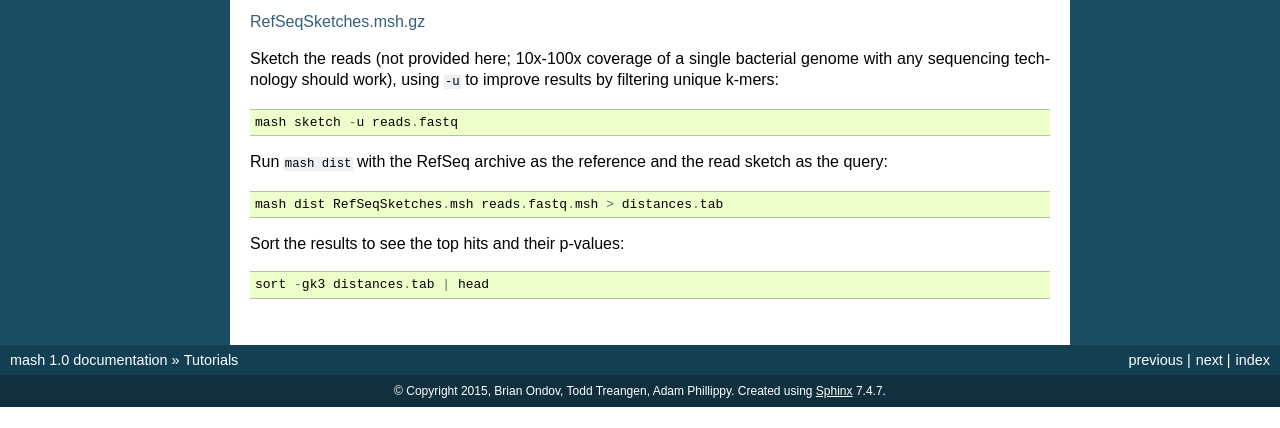
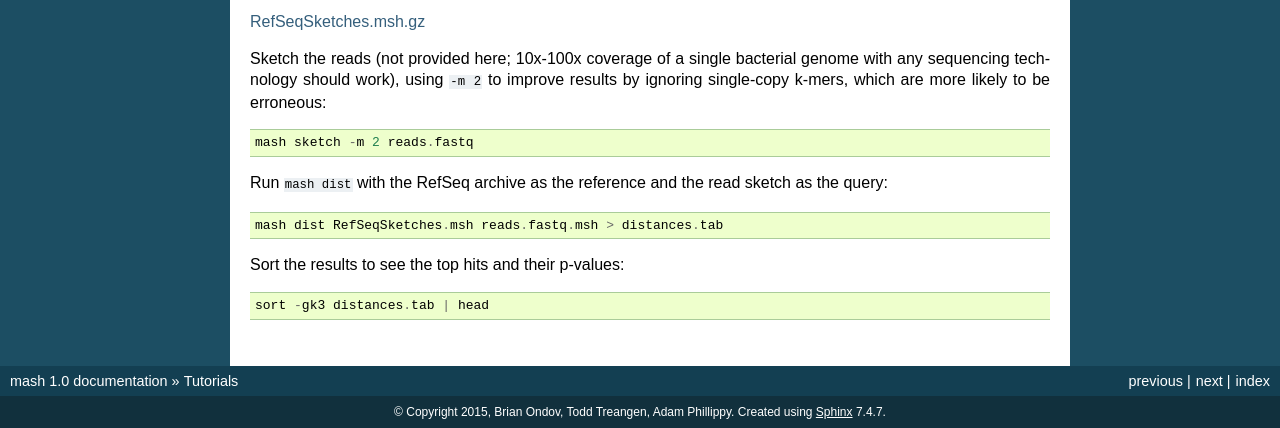
Before and after one commit to marbl/Mash, a Sphinx documentation site: the page built from doc/sphinx/tutorials.rst, in a window 1280 px wide and 900 px high, scrolled down 751 px, cut to the strip 472-900 px from the top of the window. Built offline with Sphinx 7.4.7, drawn with Linux system fonts in a browser that asks for light colours; before the commit the page ends 1630 px from its top, so only the background shows below that.

Commit message:
Switched old -u option to -m 2

```diff
--- a/doc/sphinx/tutorials.rst
+++ b/doc/sphinx/tutorials.rst
@@ -66,12 +66,12 @@ Download and gunzip the pre-sketched RefSeq archive:
 `RefSeqSketches.msh.gz <http://gembox.cbcb.umd.edu/mash/RefSeqSketches.msh.gz>`_
 
 Sketch the reads (not provided here; 10x-100x coverage of a single bacterial genome
-with any sequencing technology should work), using :code:`-u` to improve results
-by filtering unique k-mers:
+with any sequencing technology should work), using :code:`-m 2` to improve results
+by ignoring single-copy k-mers, which are more likely to be erroneous:
 
 .. code::
 
-  mash sketch -u reads.fastq
+  mash sketch -m 2 reads.fastq
 
 Run :code:`mash dist` with the RefSeq archive as the reference and the read
 sketch as the query:
```
